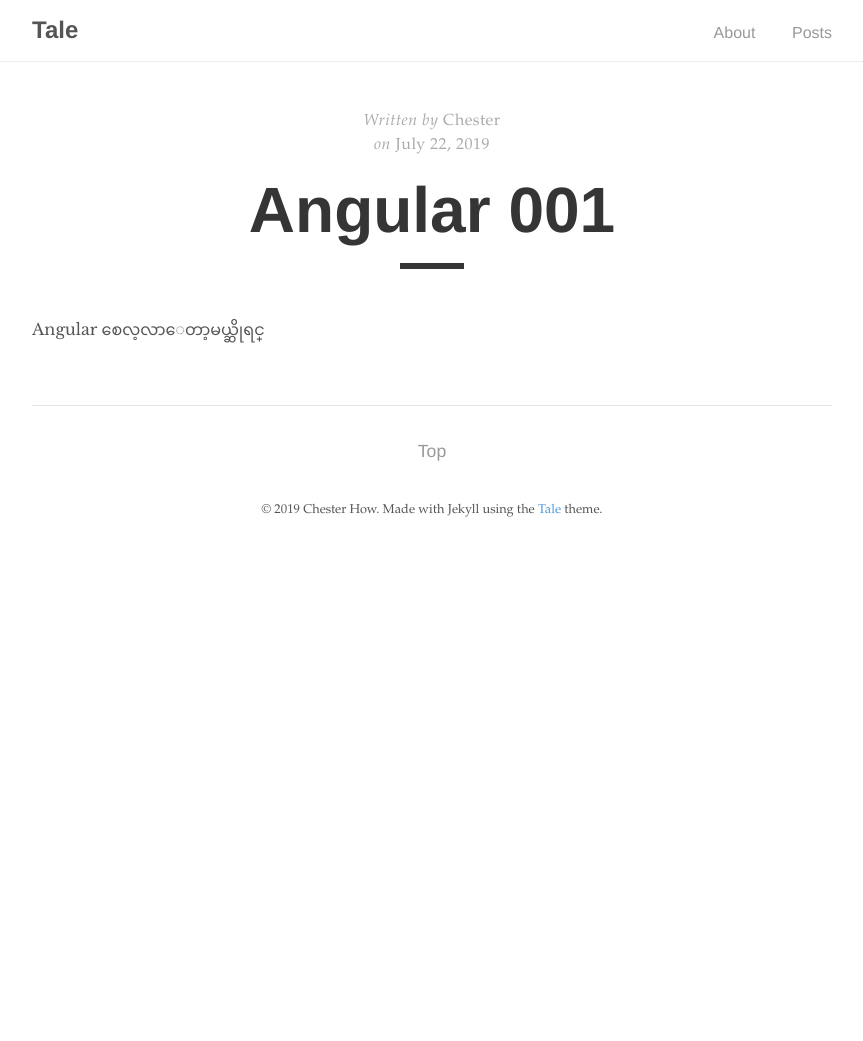
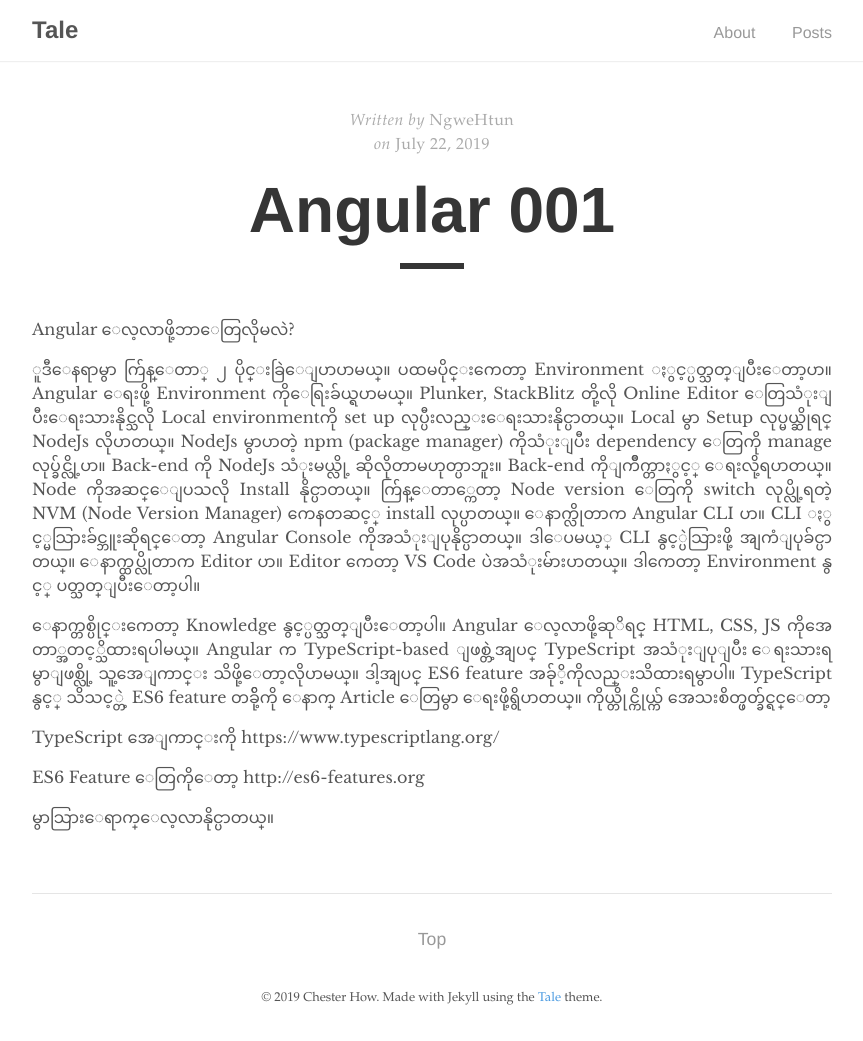
Before and after one commit to NgweHtun/ngwehtun.github.io, a Jekyll site: the page built from _posts/2019-07-22-Angular001.md, in a window 1280 px wide. Shown: the whole page, without its empty margins (208-1071 px from the left). Built offline with Jekyll 4.4.1, drawn with Linux system fonts in a browser that asks for light colours; before the commit the page ends 900 px from its top, so only the background shows below that.

Commit message:
wirte angular001

```diff
--- a/_posts/2019-07-22-Angular001.md
+++ b/_posts/2019-07-22-Angular001.md
@@ -1,7 +1,23 @@
 ---
 layout: post
 title: "Angular 001"
-author: "Chester"
+author: "NgweHtun"
 ---
 
-Angular စေလ့လာေတာ့မယ္ဆိုရင္
+Angular ေလ့လာဖို့ဘာေတြလိုမလဲ?
+
+ူဒီေနရာမွာ က်ြန္ေတာ္ ၂ ပိုင္းခြဲေျပာပာမယ္။
+ပထမပိုင္းကေတာ့ Environment ႏွင့္ပတ္သတ္ျပီးေတာ့ပာ။ Angular ေရးဖို့ Environment ကိုေရြးခ်ယ္ရပာမယ္။  Plunker, StackBlitz တို့လို Online Editor ေတြသံုးျပီးေရးသားနိုင္သလို Local environmentကို set up လုပ္ပီးလည္းေရးသားနိုင္ပာတယ္။ Local မွာ Setup လုပ္မယ္ဆိုရင္ NodeJs လိုပာတယ္။
+NodeJs မွာပာတဲ့ npm (package manager) ကိုသံုးျပီး dependency ေတြကို manage လုပ္ခ်င္လို့ပာ။ Back-end ကို NodeJs သံုးမယ္လို့ ဆိုလိုတာမဟုတ္ပာဘူး။ Back-end ကိုျကိဳက္တာႏွင့္ ေရးလို့ရပာတယ္။ Node ကိုအဆင္ေျပသလို Install နိုင္ပာတယ္။ က်ြန္ေတာ္ကေတာ့ Node version ေတြကို switch လုပ္လို့ရတဲ့ NVM (Node Version Manager) ကေနတဆင့္ install လုပ္ပာတယ္။
+ေနာက္လိုတာက Angular CLI ပာ။ CLI ႏွင့္မသြားခ်င္ဘူးဆိုရင္ေတာ့ Angular Console ကိုအသံုးျပုနိုင္ပာတယ္။ ဒါေပမယ့္ CLI နွင့္ပဲသြားဖို့ အျကံျပုခ်င္ပာတယ္။ ေနာက္ထပ္လိုတာက Editor ပာ။ Editor ကေတာ့ VS Code ပဲအသံုးမ်ားပာတယ္။ ဒါကေတာ့ Environment နွင့္ ပတ္သတ္ျပီးေတာ့ပါ။
+
+
+ေနာက္တစ္ပိုင္းကေတာ့ Knowledge နွင့္ပတ္သတ္ျပီးေတာ့ပါ။ Angular ေလ့လာဖို့ဆုိရင္ HTML, CSS, JS ကိုအေတာ္အတင့္သိထားရပါမယ္။ Angular က TypeScript-based ျဖစ္တဲ့အျပင္ TypeScript အသံုးျပုျပီး ေရးသားရမွာျဖစ္လို့ သူ့အေျကာင္း သိဖို့ေတာ့လိုပာမယ္။ ဒါ့အျပင္ ES6 feature အခ်ုိ့ကိုလည္းသိထားရမွာပါ။ TypeScript နွင့္ သိသင့္တဲ့ ES6 feature တခ်ို့ကို ေနာက္ Article ေတြမွာ ေရးဖို့ရွိပာတယ္။ ကိုယ္တိုင္ကိုယ္က် အေသးစိတ္ဖတ္ခ်င္ရင္ေတာ့
+
+TypeScript အေျကာင္းကို
+https://www.typescriptlang.org/
+
+ES6 Feature ေတြကိုေတာ့
+http://es6-features.org
+
+မွာသြားေရာက္ေလ့လာနိုင္ပာတယ္။
```
